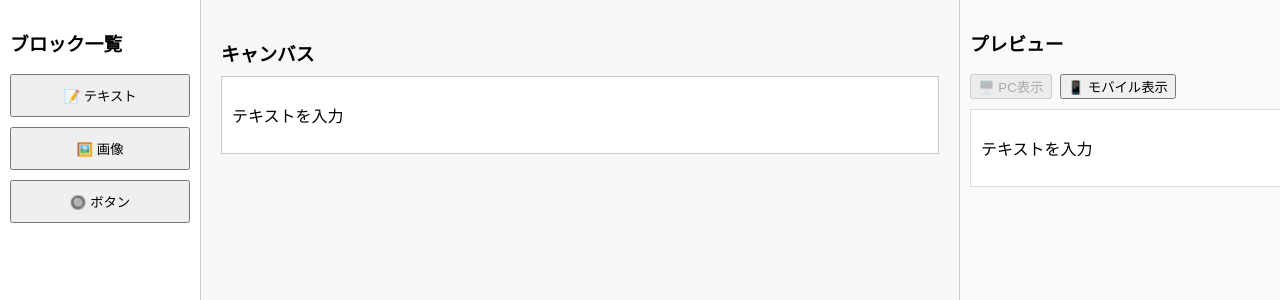
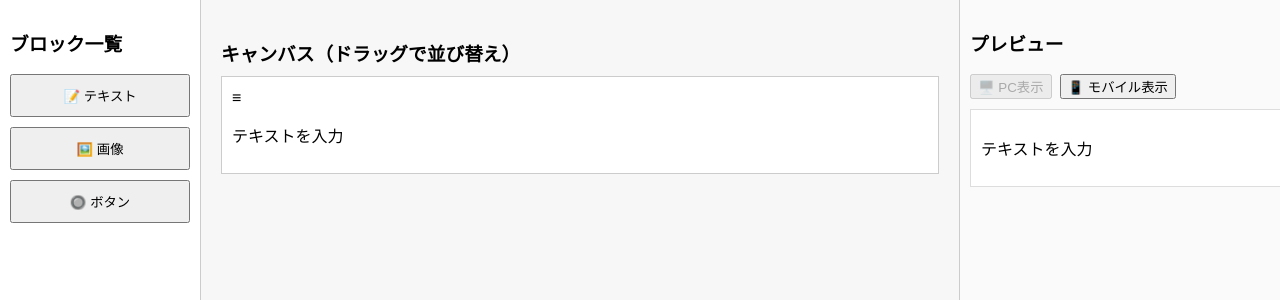
Before and after one commit to akase-github/no-code-tool, a React (Create React App) app: page / in a window 1280 px wide. Both pictures are taken after a click on the button "📝 テキスト". Shown: the top 300 px of the page. Built offline with nearby package versions, Linux system fonts and the light colour scheme.

Commit message:
ドラッグ＆ドロップ機能追加

```diff
--- a/package.json
+++ b/package.json
@@ -3,6 +3,9 @@
   "version": "0.1.0",
   "private": true,
   "dependencies": {
+    "@dnd-kit/core": "^6.3.1",
+    "@dnd-kit/modifiers": "^9.0.0",
+    "@dnd-kit/sortable": "^10.0.0",
     "@testing-library/dom": "^10.4.0",
     "@testing-library/jest-dom": "^6.6.3",
     "@testing-library/react": "^16.3.0",
--- a/src/App.tsx
+++ b/src/App.tsx
@@ -1,9 +1,10 @@
 import React, { useState } from 'react';
 import BlockList from './components/BlockList';
-import Canvas, { BlockData, BlockType } from './components/Canvas';
 import PropertiesPanel from './components/PropertiesPanel';
 import Preview from './components/Preview';
 import { v4 as uuidv4 } from 'uuid'; // ブロックID生成に使います（npm install uuid）
+import Canvas from './components/Canvas';
+import { BlockData, BlockType } from './type';
 
 const App: React.FC = () => {
   const [blocks, setBlocks] = useState<BlockData[]>([]);
@@ -42,6 +43,7 @@ const App: React.FC = () => {
         blocks={blocks}
         selectedBlockId={selectedBlockId}
         onSelectBlock={handleSelectBlock}
+        setBlocks={setBlocks}
       />
       <Preview blocks={blocks} />
       <PropertiesPanel selectedBlock={selectedBlock} onUpdateBlock={handleUpdateBlock} />
--- a/src/components/BlockList.tsx
+++ b/src/components/BlockList.tsx
@@ -1,7 +1,7 @@
 // src/components/BlockList.tsx
 import React from 'react';
+import { BlockType } from '../type';
 
-type BlockType = 'text' | 'image' | 'button';
 
 interface BlockListProps {
   onAddBlock: (type: BlockType) => void;
--- a/src/components/Canvas.tsx
+++ b/src/components/Canvas.tsx
@@ -1,21 +1,76 @@
-// src/components/Canvas.tsx
 import React from 'react';
-
-export type BlockType = 'text' | 'image' | 'button';
-
-export interface BlockData {
-  id: string;
-  type: BlockType;
-  content: string;
-}
+import {
+  DndContext,
+  closestCenter,
+  PointerSensor,
+  useSensor,
+  useSensors,
+  DragEndEvent,
+} from '@dnd-kit/core';
+import {
+  arrayMove,
+  SortableContext,
+  useSortable,
+  verticalListSortingStrategy,
+} from '@dnd-kit/sortable';
+import { CSS } from '@dnd-kit/utilities';
+import { BlockData } from '../type';
 
 interface CanvasProps {
   blocks: BlockData[];
   onSelectBlock: (id: string) => void;
   selectedBlockId: string | null;
+  setBlocks: (newBlocks: BlockData[]) => void;
 }
 
-const Canvas: React.FC<CanvasProps> = ({ blocks, onSelectBlock, selectedBlockId }) => {
+const SortableBlock: React.FC<{
+  block: BlockData;
+  selected: boolean;
+  onSelect: (id: string) => void;
+}> = ({ block, selected, onSelect }) => {
+  const { attributes, listeners, setNodeRef, transform, transition } = useSortable({
+    id: block.id,
+  });
+
+  const style = {
+    transform: CSS.Transform.toString(transform),
+    transition,
+    border: selected ? '2px solid #007bff' : '1px solid #ccc',
+    background: '#fff',
+    padding: '10px',
+    marginBottom: '10px',
+  };
+
+  return (
+    <div ref={setNodeRef} style={style} {...attributes}>
+      <div {...listeners} style={{ cursor: 'grab' }}>≡</div>
+      <div onClick={() => onSelect(block.id)}>
+        {block.type === 'text' && <p>{block.content}</p>}
+        {block.type === 'image' && <img src={block.content} alt="画像" style={{ maxWidth: '100%' }} />}
+        {block.type === 'button' && <button>{block.content}</button>}
+      </div>
+    </div>
+  );
+
+};
+
+const Canvas: React.FC<CanvasProps> = ({
+  blocks,
+  onSelectBlock,
+  selectedBlockId,
+  setBlocks,
+}) => {
+  const sensors = useSensors(useSensor(PointerSensor));
+
+  const handleDragEnd = (event: DragEndEvent) => {
+    const { active, over } = event;
+    if (active.id !== over?.id) {
+      const oldIndex = blocks.findIndex((b) => b.id === active.id);
+      const newIndex = blocks.findIndex((b) => b.id === over?.id);
+      setBlocks(arrayMove(blocks, oldIndex, newIndex));
+    }
+  };
+
   return (
     <div
       style={{
@@ -26,26 +81,19 @@ const Canvas: React.FC<CanvasProps> = ({ blocks, onSelectBlock, selectedBlockId
         overflowY: 'auto',
       }}
     >
-      <h3 style={{ marginBottom: '10px' }}>キャンバス</h3>
-      {blocks.map((block) => (
-        <div
-          key={block.id}
-          onClick={() => onSelectBlock(block.id)}
-          style={{
-            border: block.id === selectedBlockId ? '2px solid #007bff' : '1px solid #ccc',
-            background: '#fff',
-            padding: '10px',
-            marginBottom: '10px',
-            cursor: 'pointer',
-          }}
-        >
-          {block.type === 'text' && <p>{block.content}</p>}
-          {block.type === 'image' && <img src={block.content} alt="画像" style={{ maxWidth: '100%' }} />}
-          {block.type === 'button' && (
-            <button style={{ padding: '8px 16px' }}>{block.content}</button>
-          )}
-        </div>
-      ))}
+      <h3 style={{ marginBottom: '10px' }}>キャンバス（ドラッグで並び替え）</h3>
+      <DndContext sensors={sensors} collisionDetection={closestCenter} onDragEnd={handleDragEnd}>
+        <SortableContext items={blocks.map((b) => b.id)} strategy={verticalListSortingStrategy}>
+          {blocks.map((block) => (
+            <SortableBlock
+              key={block.id}
+              block={block}
+              selected={block.id === selectedBlockId}
+              onSelect={onSelectBlock}
+            />
+          ))}
+        </SortableContext>
+      </DndContext>
     </div>
   );
 };
--- a/src/components/Preview.tsx
+++ b/src/components/Preview.tsx
@@ -1,6 +1,6 @@
 // src/components/Preview.tsx
 import React, { useState } from 'react';
-import { BlockData } from './Canvas';
+import { BlockData } from '../type';
 
 interface PreviewProps {
   blocks: BlockData[];
--- a/src/components/PropertiesPanel.tsx
+++ b/src/components/PropertiesPanel.tsx
@@ -1,6 +1,6 @@
 // src/components/PropertiesPanel.tsx
 import React from 'react';
-import { BlockData } from './Canvas';
+import { BlockData } from '../type';
 
 interface PropertiesPanelProps {
   selectedBlock: BlockData | null;
--- /dev/null
+++ b/src/type.ts
@@ -0,0 +1,7 @@
+export type BlockType = 'text' | 'image' | 'button';
+
+export interface BlockData {
+  id: string;
+  type: BlockType;
+  content: string;
+}
```
Also changed, not shown: 1 other file (tests, documents, lock files or other folders).
